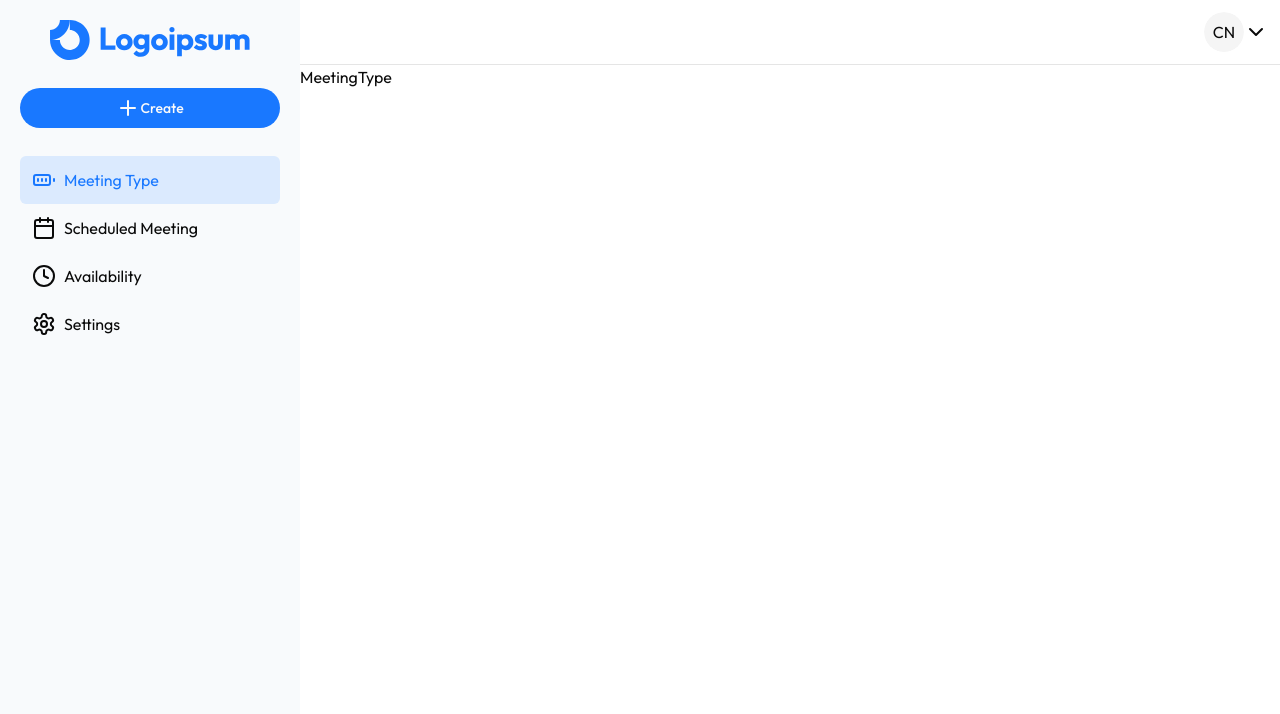
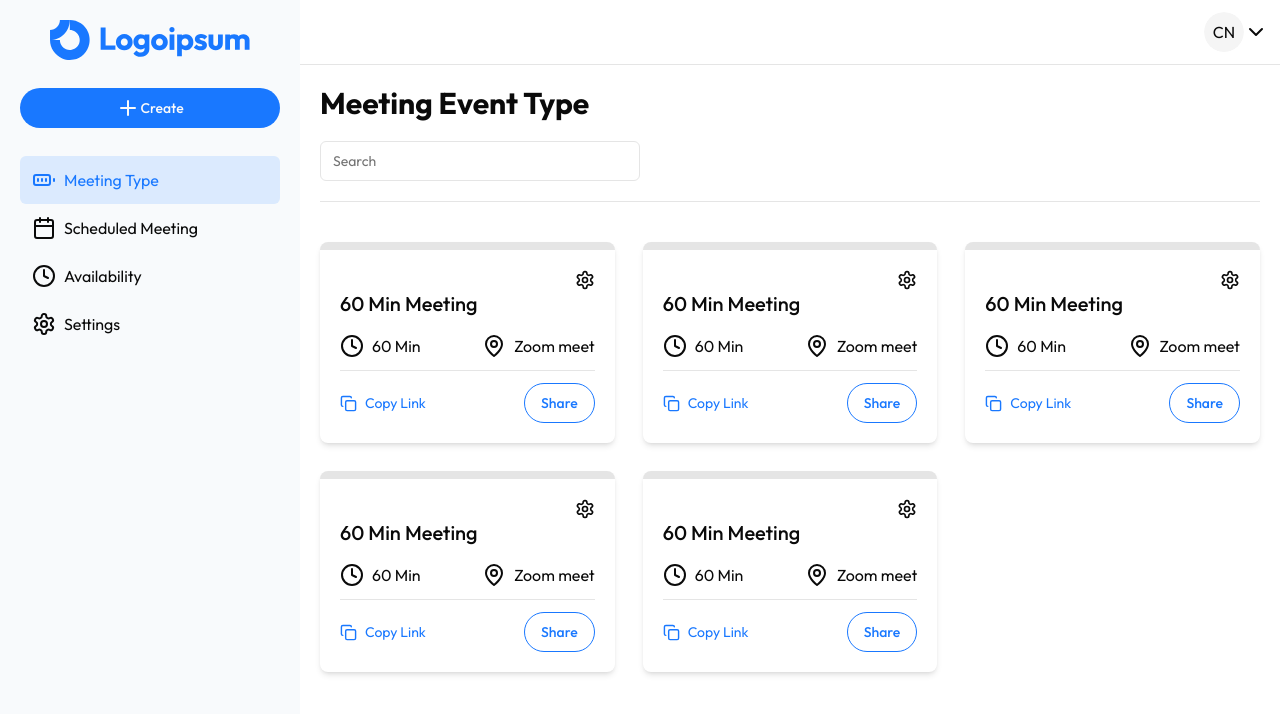
Before and after one commit to Mohamed-A-Zaki/client_meeting_scheduler_app, a Next.js app: page /dashboard/meeting-type in a window 1280 px wide. Shown: the top 714 px of the page. Built offline with nearby package versions, Linux system fonts and the light colour scheme.

Commit message:
create meeting type page

```diff
--- a/app/dashboard/layout.tsx
+++ b/app/dashboard/layout.tsx
@@ -11,7 +11,7 @@ export default function DashboardLayout({ children }: Props) {
       <Sidebar />
       <div className="flex-1">
         <DashboardHeader />
-        {children}
+        <div className="p-5">{children}</div>
       </div>
     </div>
   );
--- a/app/dashboard/meeting-type/page.tsx
+++ b/app/dashboard/meeting-type/page.tsx
@@ -1,3 +1,16 @@
+import MeetingList from "@/components/dashboard/MeetingList";
+import { Input } from "@/components/ui/input";
+
 export default function MeetingType() {
-  return <div>MeetingType</div>;
+  return (
+    <div className="flex flex-col gap-10">
+      <div className="flex flex-col gap-5">
+        <h2 className="font-bold text-3xl">Meeting Event Type</h2>
+        <Input type="search" placeholder="Search" className="max-w-xs" />
+        <hr />
+      </div>
+
+      <MeetingList />
+    </div>
+  );
 }
--- /dev/null
+++ b/components/dashboard/MeetingCard.tsx
@@ -0,0 +1,38 @@
+import { Button } from "../ui/button";
+import { Clock, Copy, MapPin, Settings } from "lucide-react";
+
+export default function MeetingCard() {
+  return (
+    <div className="border-t-8 p-5 shadow-md rounded-lg">
+      <div className="flex justify-end">
+        <Settings size={20} className="cursor-pointer" />
+      </div>
+
+      <div className="flex flex-col gap-4">
+        <h3 className="font-medium text-xl">60 Min Meeting</h3>
+        <div className="flex items-center justify-between">
+          <div className="flex gap-2">
+            <Clock /> 60 Min
+          </div>
+          <div className="flex gap-2">
+            <MapPin /> Zoom meet
+          </div>
+        </div>
+      </div>
+
+      <hr className="my-3" />
+
+      <div className="flex items-center justify-between">
+        <div className="flex items-center gap-2 text-sm text-primary cursor-pointer">
+          <Copy size={17} /> Copy Link
+        </div>
+        <Button
+          variant={"outline"}
+          className="rounded-full text-primary border-primary"
+        >
+          Share
+        </Button>
+      </div>
+    </div>
+  );
+}
--- /dev/null
+++ b/components/dashboard/MeetingList.tsx
@@ -0,0 +1,11 @@
+import MeetingCard from "./MeetingCard";
+
+export default function MeetingList() {
+  return (
+    <div className="grid grid-cols-1 md:grid-cols-2 lg:grid-cols-3 gap-7">
+      {[...new Array(5)].map((ele, indx) => {
+        return <MeetingCard key={indx} />;
+      })}
+    </div>
+  );
+}
```
